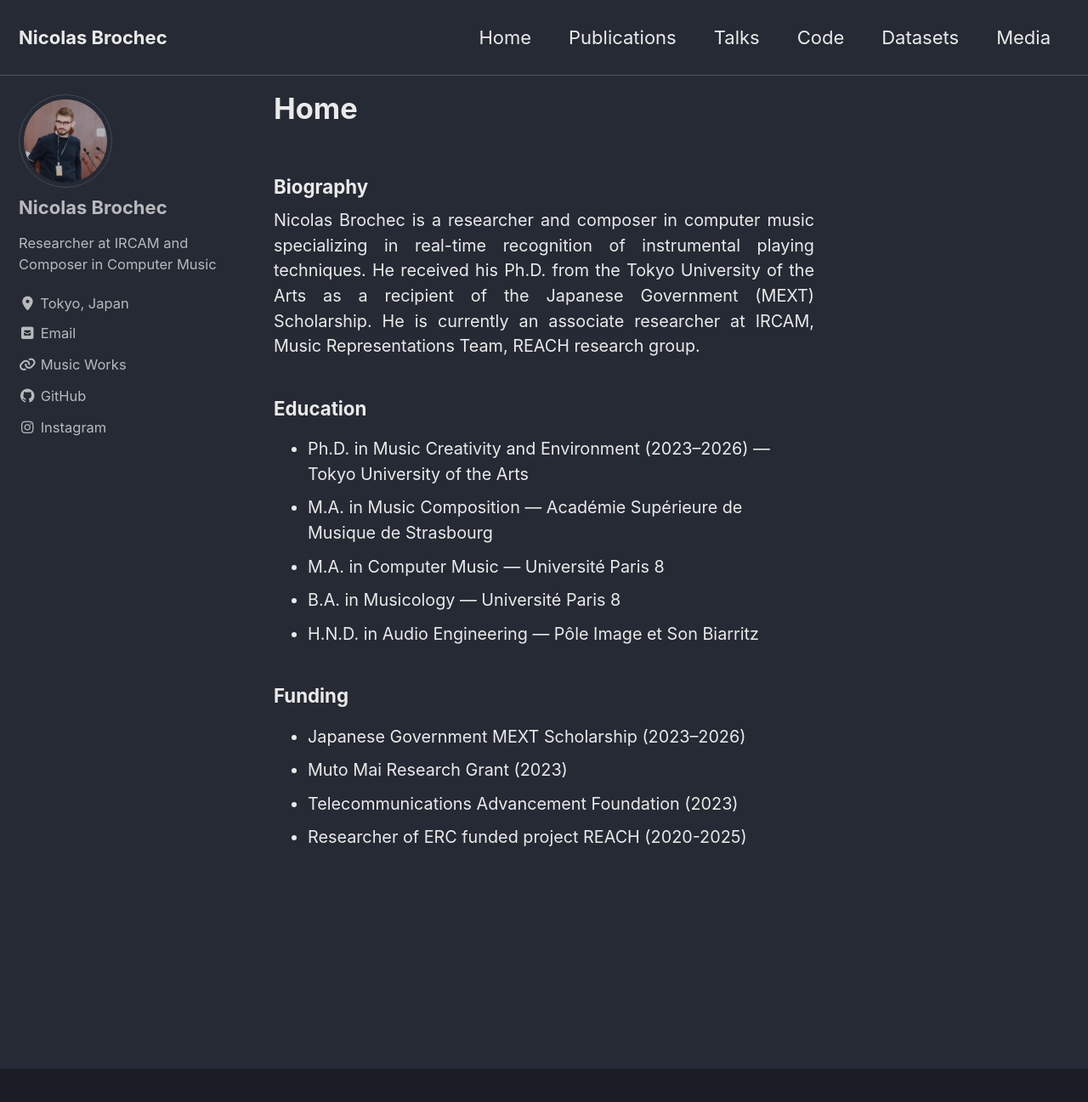
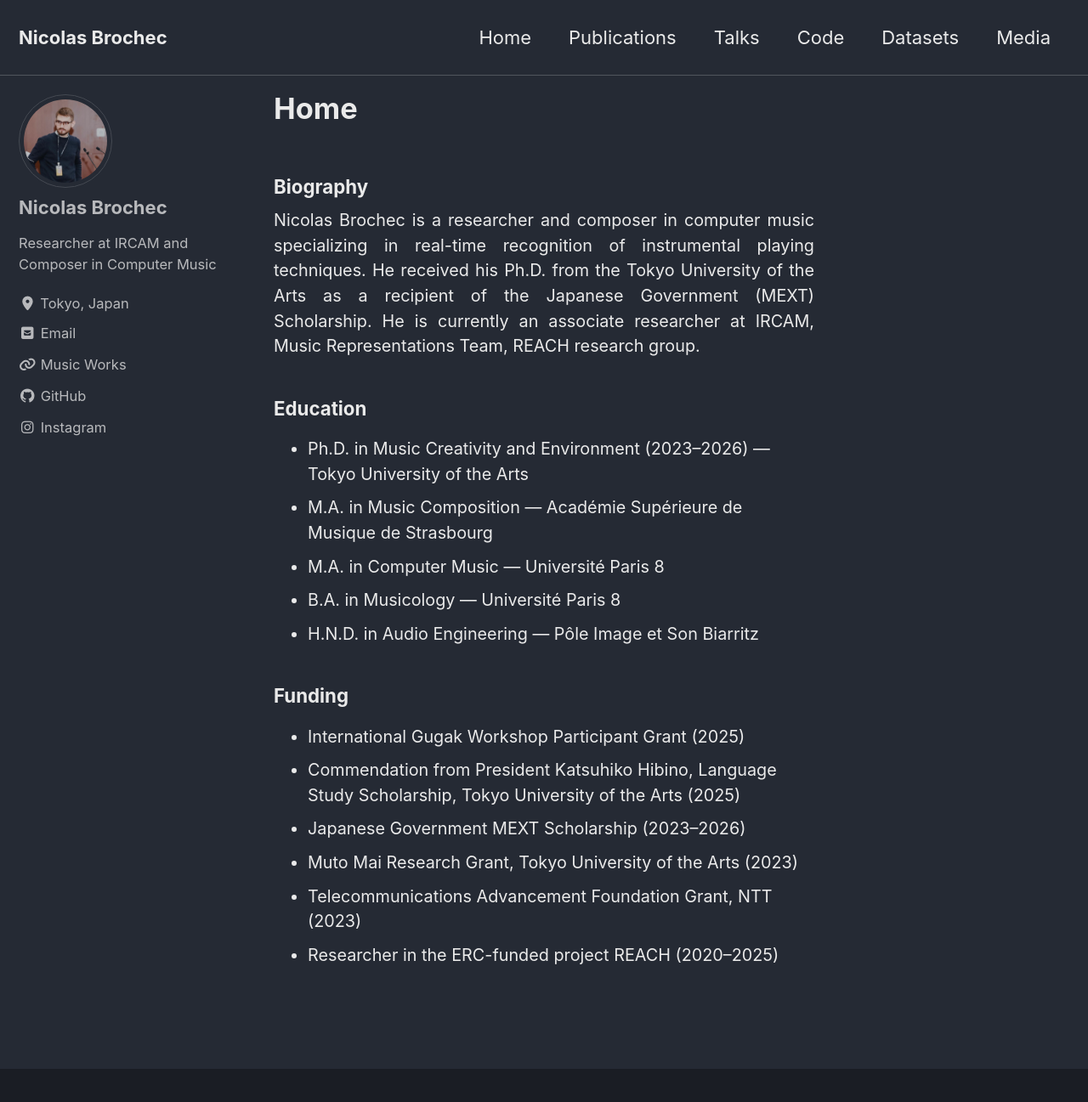
Before and after one commit to nbrochec/nbrochec.github.io, a Jekyll site: the page built from index.html, in a window 1280 px wide and 1346 px high. Shown: the top 1297 px of the window at 85% size. Built offline with Jekyll 4.4.1, drawn with Linux system fonts in a browser that asks for light colours; cached includes are drawn as plain includes; the list of posts is cut into pages by our own code.

Commit message:
Update funding list and entry details

```diff
--- a/index.html
+++ b/index.html
@@ -24,9 +24,11 @@ author_profile: true
 
   <h3>Funding</h3>
   <ul>
+    <li>International Gugak Workshop Participant Grant (2025)</li>
+    <li>Commendation from President Katsuhiko Hibino, Language Study Scholarship, Tokyo University of the Arts (2025)</li>
     <li>Japanese Government MEXT Scholarship (2023–2026)</li>
-    <li>Muto Mai Research Grant (2023)</li>
-    <li>Telecommunications Advancement Foundation (2023)</li>
-    <li>Researcher of ERC funded project REACH (2020-2025)</li>
+    <li>Muto Mai Research Grant, Tokyo University of the Arts (2023)</li>
+    <li>Telecommunications Advancement Foundation Grant, NTT (2023)</li>
+    <li>Researcher in the ERC-funded project REACH (2020–2025)</li>
   </ul>
 </section>
```
